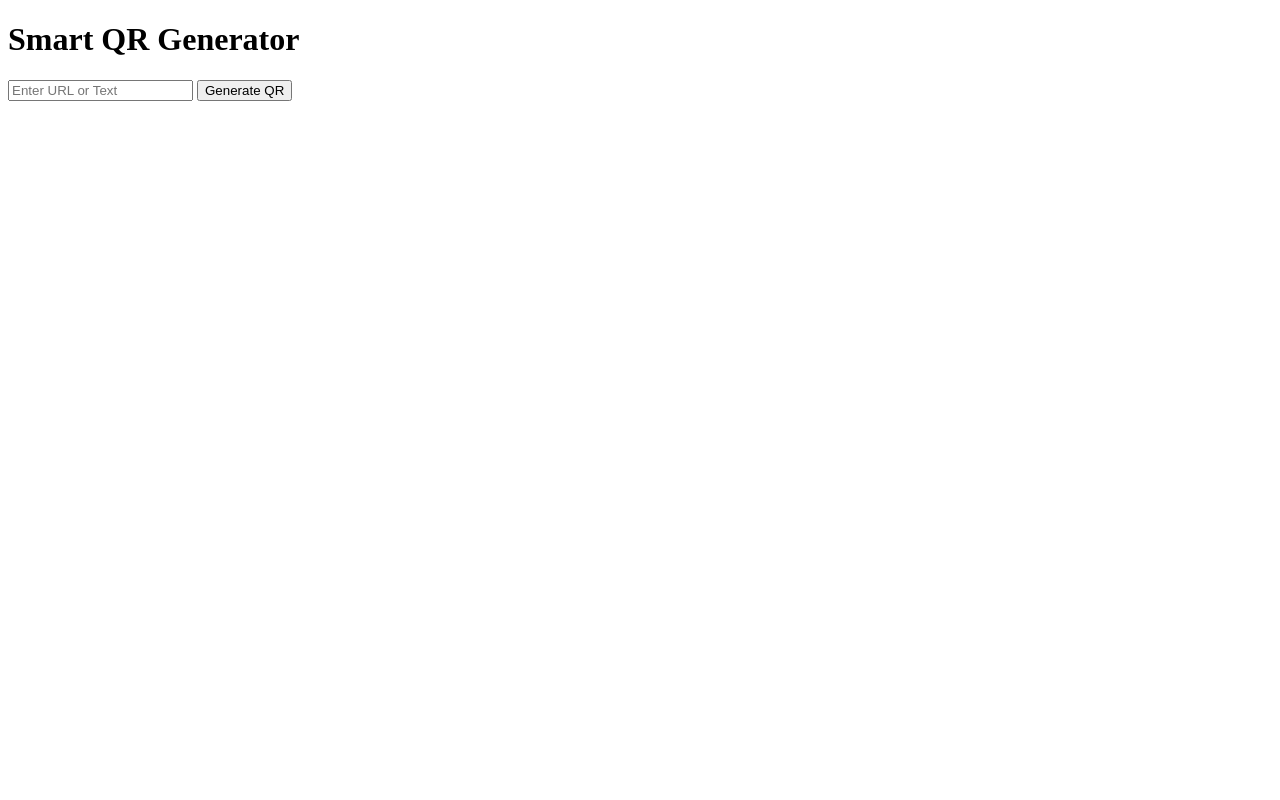
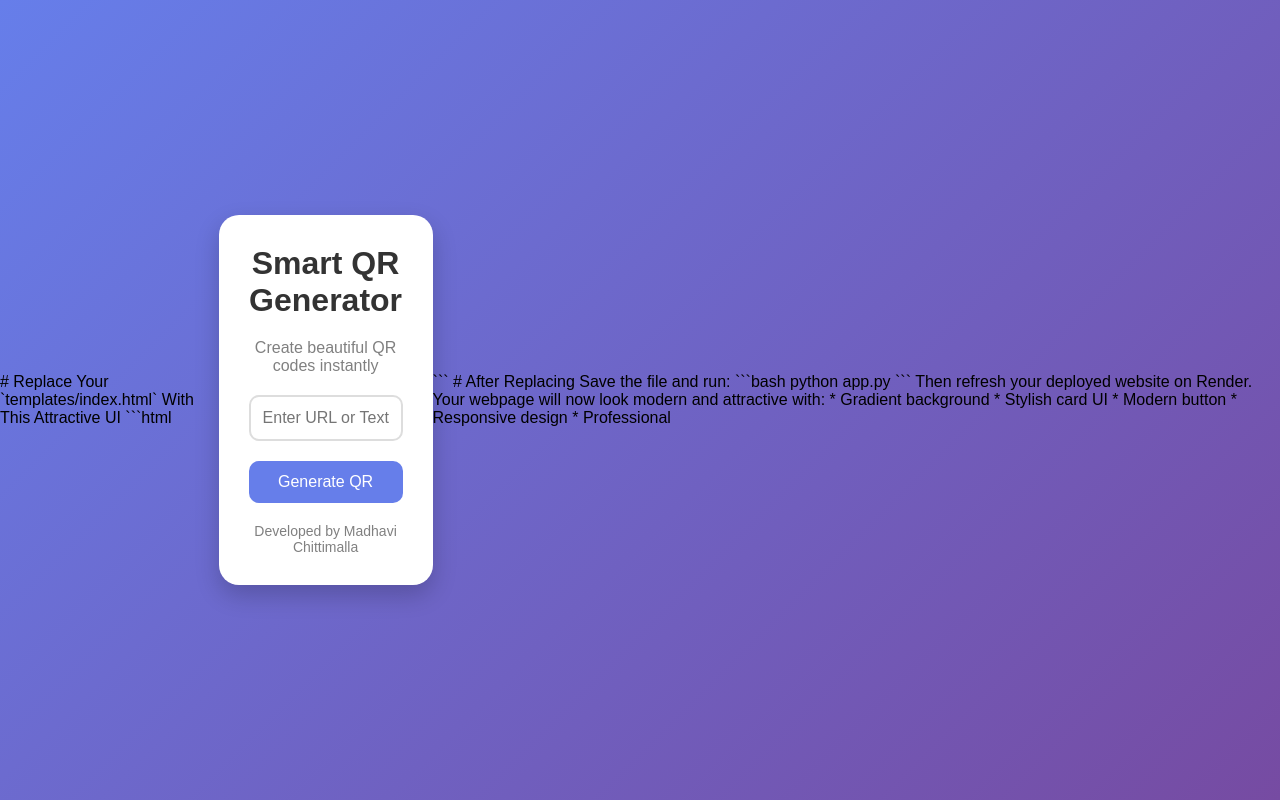
Before and after one commit to Madhavi2233/PROJECTS, a Flask app: page / in a window 1280 px wide. Run offline with Flask 3, Linux system fonts and the light colour scheme.

Commit message:
Added attractive UI

````diff
--- a/templates/index.html
+++ b/templates/index.html
@@ -1,21 +1,145 @@
+# Replace Your `templates/index.html` With This Attractive UI
+
+```html
 <!DOCTYPE html>
-<html>
+<html lang="en">
 <head>
-    <title>QR Generator</title>
+    <meta charset="UTF-8">
+    <meta name="viewport" content="width=device-width, initial-scale=1.0">
+    <title>Smart QR Generator</title>
+
+    <style>
+        * {
+            margin: 0;
+            padding: 0;
+            box-sizing: border-box;
+            font-family: Arial, sans-serif;
+        }
+
+        body {
+            height: 100vh;
+            display: flex;
+            justify-content: center;
+            align-items: center;
+            background: linear-gradient(135deg, #667eea, #764ba2);
+        }
+
+        .container {
+            background: white;
+            width: 400px;
+            padding: 30px;
+            border-radius: 20px;
+            box-shadow: 0px 10px 25px rgba(0,0,0,0.2);
+            text-align: center;
+        }
+
+        h1 {
+            color: #333;
+            margin-bottom: 20px;
+        }
+
+        p {
+            color: gray;
+            margin-bottom: 20px;
+        }
+
+        input {
+            width: 100%;
+            padding: 12px;
+            border: 2px solid #ddd;
+            border-radius: 10px;
+            outline: none;
+            font-size: 16px;
+            margin-bottom: 20px;
+        }
+
+        input:focus {
+            border-color: #667eea;
+        }
+
+        button {
+            width: 100%;
+            padding: 12px;
+            background: #667eea;
+            color: white;
+            border: none;
+            border-radius: 10px;
+            font-size: 16px;
+            cursor: pointer;
+            transition: 0.3s;
+        }
+
+        button:hover {
+            background: #5a67d8;
+        }
+
+        .qr-box {
+            margin-top: 25px;
+        }
+
+        .qr-box img {
+            width: 220px;
+            border: 5px solid #eee;
+            border-radius: 10px;
+            padding: 10px;
+        }
+
+        .footer {
+            margin-top: 20px;
+            color: gray;
+            font-size: 14px;
+        }
+    </style>
 </head>
 <body>
 
+    <div class="container">
         <h1>Smart QR Generator</h1>
 
+        <p>Create beautiful QR codes instantly</p>
+
         <form method="POST">
-    <input type="text" name="data" placeholder="Enter URL or Text">
+            <input
+                type="text"
+                name="data"
+                placeholder="Enter URL or Text"
+                required
+            >
+
             <button type="submit">Generate QR</button>
         </form>
 
         {% if qr_path %}
-    <h3>Your QR Code:</h3>
-    <img src="{{ qr_path }}" width="200">
+        <div class="qr-box">
+            <h3>Your QR Code</h3>
+            <br>
+            <img src="{{ qr_path }}" alt="QR Code">
+        </div>
         {% endif %}
+
+        <div class="footer">
+            Developed by Madhavi Chittimalla
+        </div>
+    </div>
 
 </body>
 </html>
+```
+
+# After Replacing
+
+Save the file and run:
+
+```bash
+python app.py
+```
+
+Then refresh your deployed website on Render.
+
+Your webpage will now look modern and attractive with:
+
+* Gradient background
+* Stylish card UI
+* Modern button
+* Responsive design
+* Professional
````
Lines whose indentation alone changed are shown as unchanged.
